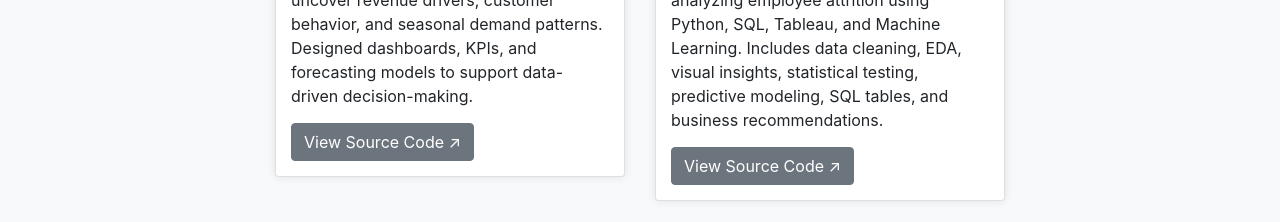
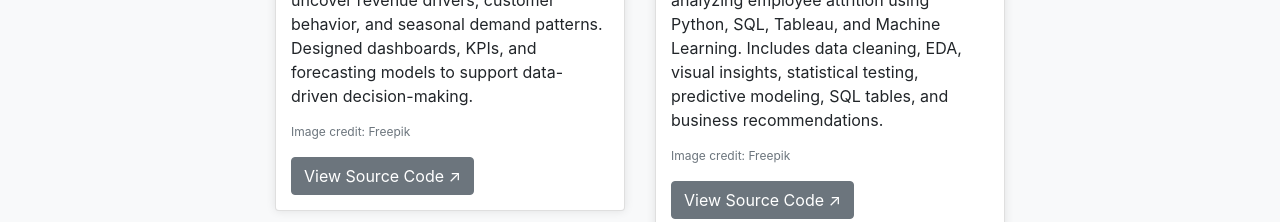
Before and after one commit to deepikapriyak30/portfolio, a plain HTML site: page index.html in a window 1280 px wide. Shown: the part 1000-1222 px from the top of the page. Drawn offline with nearby package versions, Linux system fonts and the light colour scheme.

Commit message:
Update index.html

```diff
--- a/index.html
+++ b/index.html
@@ -190,6 +190,10 @@ html {
             <h5 class="card-title">Supermart Retail Sales Analytics (Python · SQL · Power BI)</h5>
             <p class="card-text">Used Python, SQL, EDA, Power BI, and ML models to analyze grocery sales, uncover revenue drivers, customer behavior, and seasonal demand patterns. Designed dashboards, KPIs, and forecasting models to support data-driven decision-making.</p>
             <!-- <a href="#" class="btn btn-primary">Blog Post</a> -->
+             <!-- ADD THIS CREDIT LINE (small, subtle) -->
+              <p class="text-muted" style="font-size: 12px;">
+                  Image credit: Freepik
+              </p>
             <a href="https://github.com/deepikapriyak30/supermart-grocery-sales-analysis" class="btn btn-secondary">View Source Code ↗</a>
           </div>
           <!-- </div> -->
@@ -203,6 +207,10 @@ html {
             <h5 class="card-title">IBM HR Analytics — Employee Attrition & Performance (Python · SQL · Tableau · ML)</h5>
             <p class="card-text">End-to-end HR Analytics project analyzing employee attrition using Python, SQL, Tableau, and Machine Learning. Includes data cleaning, EDA, visual insights, statistical testing, predictive modeling, SQL tables, and business recommendations.</p>
             <!-- <a href="#" class="btn btn-primary">Blog Post</a> -->
+            <!-- ADD THIS CREDIT LINE (small, subtle) -->
+              <p class="text-muted" style="font-size: 12px;">
+                  Image credit: Freepik
+              </p>
             <a href="https://github.com/deepikapriyak30/IBM-HR-Analytics-Employee-Attrition-Performance" class="btn btn-secondary">View Source Code ↗</a>
           </div>
         </div>
```
